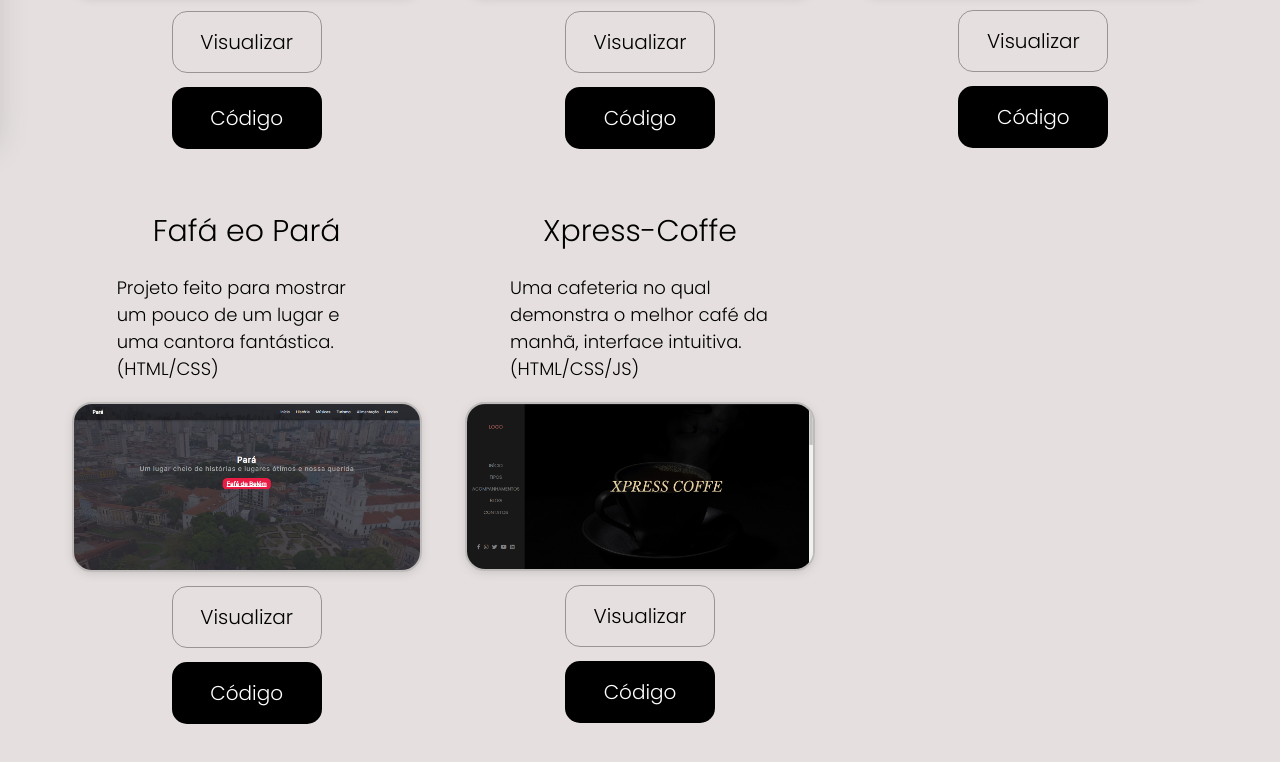
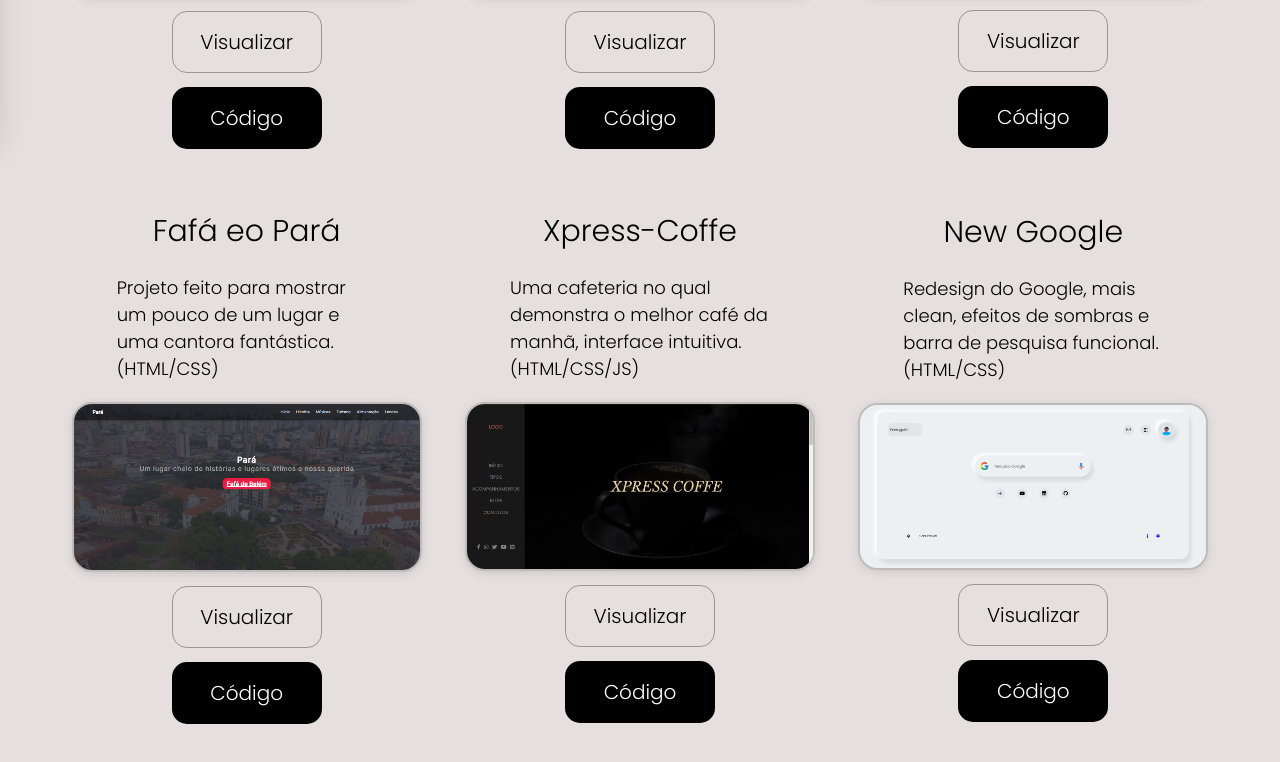
Before and after one commit to guilherme23x/Portfolio, a plain HTML site: page html/projeto_web.html in a window 1280 px wide. Shown: the part 656-1418 px from the top of the page. Drawn offline with Linux system fonts and the light colour scheme.

Commit message:
Add files via upload

```diff
--- a/html/projeto_web.html
+++ b/html/projeto_web.html
@@ -146,6 +146,26 @@
             >Código</a
           >
         </div>
+
+        <div class="card">
+          <h1>New Google</h1>
+          <p>
+            Redesign do Google, mais clean, efeitos de sombras e barra de
+            pesquisa funcional. (HTML/CSS)
+          </p>
+          <img src="../img/projetos_web/google.png" alt="" />
+          <a
+            class="botao-projeto"
+            href="https://guilherme23x.github.io/New-Google/"
+            >Visualizar</a
+          >
+          <a
+            class="botao-projeto"
+            style="color: white; background-color: black"
+            href="https://github.com/guilherme23x/New-Google"
+            >Código</a
+          >
+        </div>
       </div>
     </section>
 
```
Also changed, not shown: index.html (+2 -2 lines), img/projetos_web/google.png (added).
